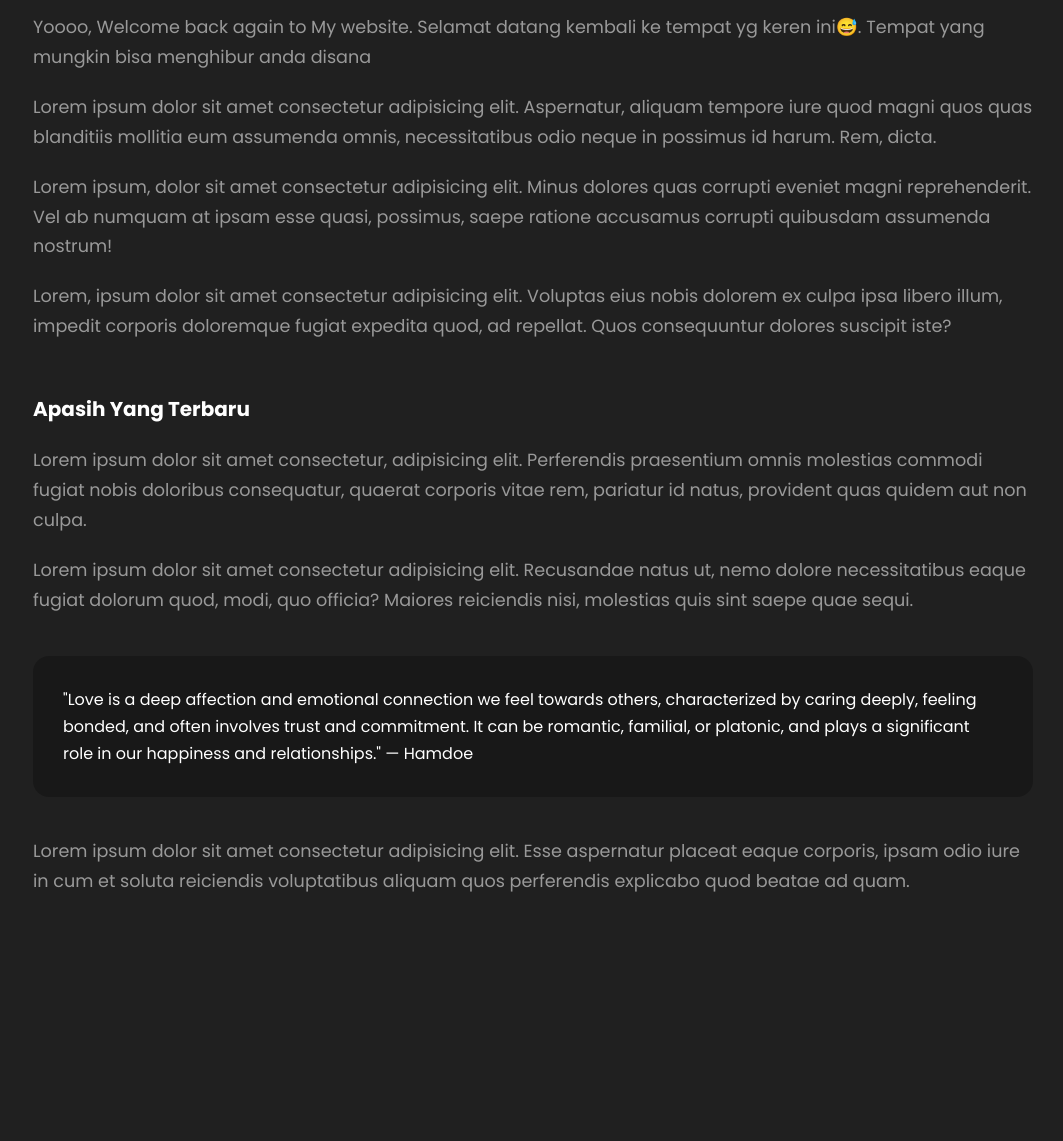
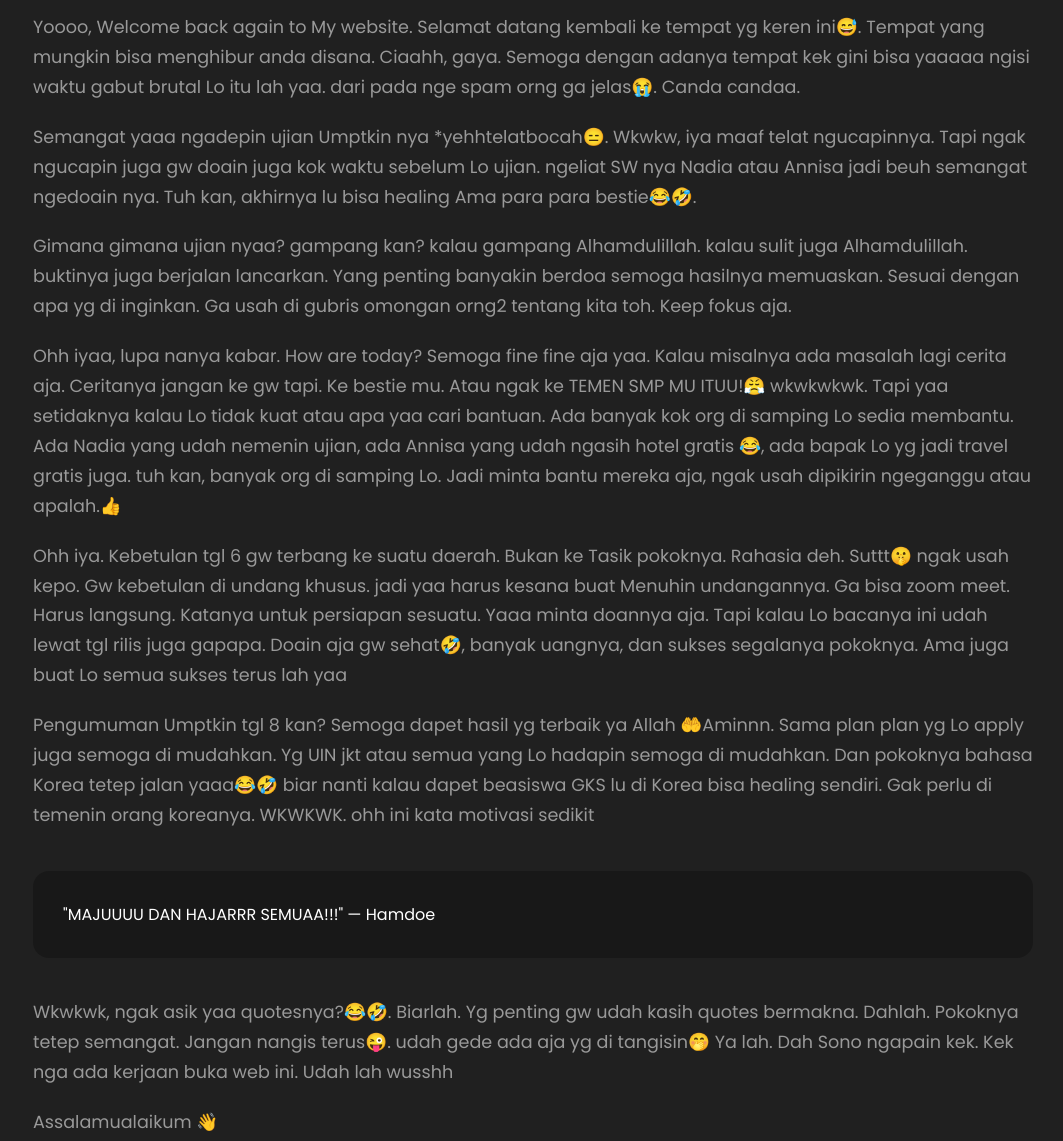
Before and after one commit to monkeydehamdoe/edumore, a plain HTML site: page hasna/content/moodekan-2/index.html in a window 1280 px wide. Shown: the part 700-1841 px from the top of the page, without its empty margins (107-1170 px from the left). Before the commit the page ends 1637 px from the top, so only its background shows below. Drawn offline with Linux system fonts and the light colour scheme.

Commit message:
tambahan content

```diff
--- a/hasna/content/moodekan-2/index.html
+++ b/hasna/content/moodekan-2/index.html
@@ -36,15 +36,15 @@
     </section>
     <article>
       <h4>Assalamualaikum</h4>
-      <p>Yoooo, Welcome back again to My website. Selamat datang kembali ke tempat yg keren ini😅. Tempat yang mungkin bisa menghibur anda disana</p>
-      <p>Lorem ipsum dolor sit amet consectetur adipisicing elit. Aspernatur, aliquam tempore iure quod magni quos quas blanditiis mollitia eum assumenda omnis, necessitatibus odio neque in possimus id harum. Rem, dicta.</p>
-      <p>Lorem ipsum, dolor sit amet consectetur adipisicing elit. Minus dolores quas corrupti eveniet magni reprehenderit. Vel ab numquam at ipsam esse quasi, possimus, saepe ratione accusamus corrupti quibusdam assumenda nostrum!</p>
-      <p>Lorem, ipsum dolor sit amet consectetur adipisicing elit. Voluptas eius nobis dolorem ex culpa ipsa libero illum, impedit corporis doloremque fugiat expedita quod, ad repellat. Quos consequuntur dolores suscipit iste?</p>
-      <h4>Apasih Yang Terbaru</h4>
-      <p>Lorem ipsum dolor sit amet consectetur, adipisicing elit. Perferendis praesentium omnis molestias commodi fugiat nobis doloribus consequatur, quaerat corporis vitae rem, pariatur id natus, provident quas quidem aut non culpa.</p>
-      <p>Lorem ipsum dolor sit amet consectetur adipisicing elit. Recusandae natus ut, nemo dolore necessitatibus eaque fugiat dolorum quod, modi, quo officia? Maiores reiciendis nisi, molestias quis sint saepe quae sequi.</p>
-      <blockquote>"Love is a deep affection and emotional connection we feel towards others, characterized by caring deeply, feeling bonded, and often involves trust and commitment. It can be romantic, familial, or platonic, and plays a significant role in our happiness and relationships." &mdash; Hamdoe</blockquote>
-      <p>Lorem ipsum dolor sit amet consectetur adipisicing elit. Esse aspernatur placeat eaque corporis, ipsam odio iure in cum et soluta reiciendis voluptatibus aliquam quos perferendis explicabo quod beatae ad quam.</p>
+      <p>Yoooo, Welcome back again to My website. Selamat datang kembali ke tempat yg keren ini😅. Tempat yang mungkin bisa menghibur anda disana. Ciaahh, gaya. Semoga dengan adanya tempat kek gini bisa yaaaaa ngisi waktu gabut brutal Lo itu lah yaa. dari pada nge spam orng ga jelas😭. Canda candaa.</p>
+      <p>Semangat yaaa ngadepin ujian Umptkin nya *yehhtelatbocah😑. Wkwkw, iya maaf telat ngucapinnya. Tapi ngak ngucapin juga gw doain juga kok waktu sebelum Lo ujian. ngeliat SW nya Nadia atau Annisa jadi beuh semangat ngedoain nya. Tuh kan, akhirnya lu bisa healing Ama para para bestie😂🤣.</p>
+      <p>Gimana gimana ujian nyaa? gampang kan? kalau gampang Alhamdulillah. kalau sulit juga Alhamdulillah. buktinya juga berjalan lancarkan. Yang penting banyakin berdoa semoga hasilnya memuaskan. Sesuai dengan apa yg di inginkan. Ga usah di gubris omongan orng2 tentang kita toh. Keep fokus aja.</p>
+      <p>Ohh iyaa, lupa nanya kabar. How are today? Semoga fine fine aja yaa. Kalau misalnya ada masalah lagi cerita aja. Ceritanya jangan ke gw tapi. Ke bestie mu. Atau ngak ke TEMEN SMP MU ITUU!😤 wkwkwkwk. Tapi yaa setidaknya kalau Lo tidak kuat atau apa yaa cari bantuan. Ada banyak kok org di samping Lo sedia membantu. Ada Nadia yang udah nemenin ujian, ada Annisa yang udah ngasih hotel gratis 😂, ada bapak Lo yg jadi travel gratis juga. tuh kan, banyak org di samping Lo. Jadi minta bantu mereka aja, ngak usah dipikirin ngeganggu atau apalah.👍</p>
+      <p>Ohh iya. Kebetulan tgl 6 gw terbang ke suatu daerah. Bukan ke Tasik pokoknya. Rahasia deh. Suttt🤫 ngak usah kepo. Gw kebetulan di undang khusus. jadi yaa harus kesana buat Menuhin undangannya. Ga bisa zoom meet. Harus langsung. Katanya untuk persiapan sesuatu. Yaaa minta doannya aja. Tapi kalau Lo bacanya ini udah lewat tgl rilis juga gapapa. Doain aja gw sehat🤣, banyak uangnya, dan sukses segalanya pokoknya. Ama juga buat Lo semua sukses terus lah yaa</p>
+      <p>Pengumuman Umptkin tgl 8 kan? Semoga dapet hasil yg terbaik ya Allah 🤲Aminnn. Sama plan plan yg Lo apply juga semoga di mudahkan. Yg UIN jkt atau semua yang Lo hadapin semoga di mudahkan. Dan pokoknya bahasa Korea tetep jalan yaaa😂🤣 biar nanti kalau dapet beasiswa GKS lu di Korea bisa healing sendiri. Gak perlu di temenin orang koreanya. WKWKWK. ohh ini kata motivasi sedikit</p>
+      <blockquote>"MAJUUUU DAN HAJARRR SEMUAA!!!" &mdash; Hamdoe</blockquote>
+      <p>Wkwkwk, ngak asik yaa quotesnya?😂🤣. Biarlah. Yg penting gw udah kasih quotes bermakna. Dahlah. Pokoknya tetep semangat. Jangan nangis terus😜. udah gede ada aja yg di tangisin🤭 Ya lah. Dah Sono ngapain kek. Kek nga ada kerjaan buka web ini. Udah lah wusshh</p>
+      <p>Assalamualaikum 👋</p>
     </article>
   </div>
 </body>
```
